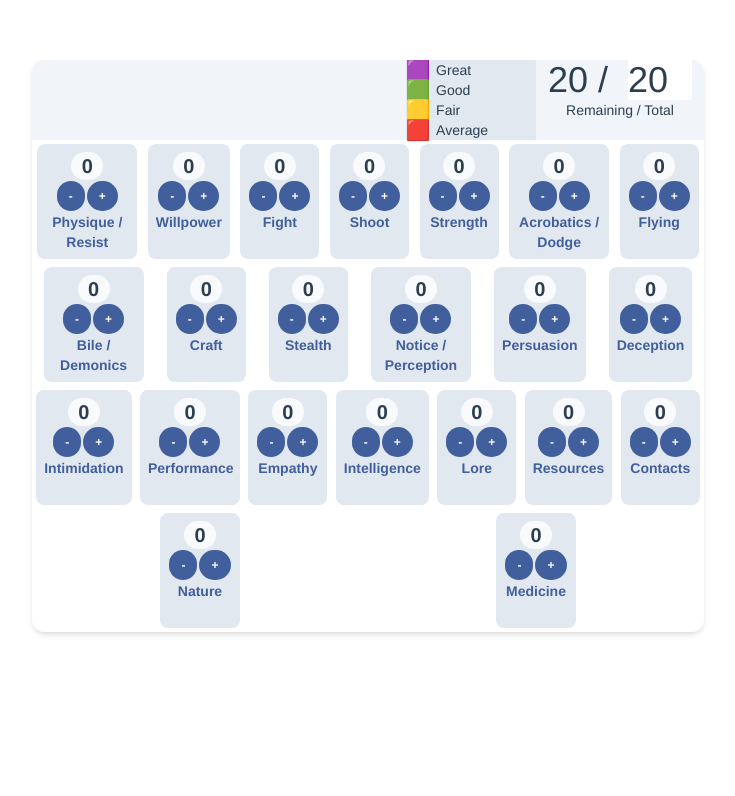
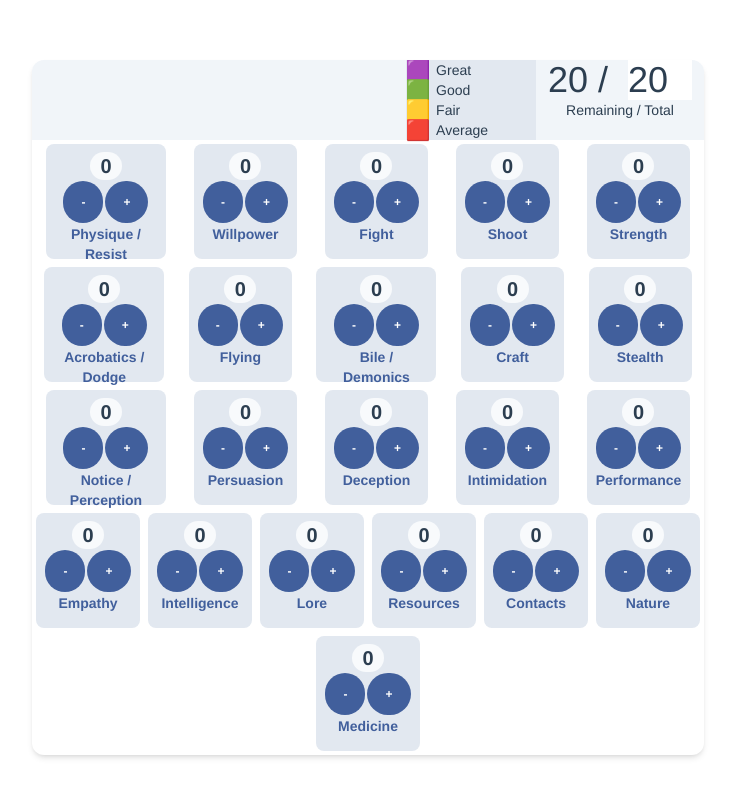
Before and after one commit to johncarmack1984/toh-skill-builder, a Vue app: page / in a window 1280 px wide. Shown: the top 796 px of the page, without its empty margins (272-1007 px from the left). Built offline with nearby package versions, Linux system fonts and the light colour scheme.

Commit message:
Update HelloWorld.vue

```diff
--- a/src/components/HelloWorld.vue
+++ b/src/components/HelloWorld.vue
@@ -81,7 +81,7 @@ export default {
           v-for="skill in skills"
           :key="skill.name"
           :value="skill.value"
-          class="rounded-lg bg-slate-200 m-1 p-2 max-w-[100px] h-[115px]"
+          class="rounded-lg bg-slate-200 m-1 p-2 max-w-[120px] h-[115px]"
         >
           <div>
             <input
@@ -98,7 +98,7 @@ export default {
             @click="skill.value--;"
             class="
               text-xs font-bold bg-blue-dark hover:bg-blue-400 transition-colors
-              rounded-full px-[12px] py-[7px] m-[1px] text-white focus:ring-2 ring-blue-500
+              rounded-full px-[18px] py-[13px] m-[1px] text-white focus:ring-2 ring-blue-500
             "
           >
               -
@@ -108,7 +108,7 @@ export default {
             @click="skill.value++;"
             class="
               text-xs font-bold bg-blue-dark hover:bg-blue-400 transition-colors
-              rounded-full px-[12px] py-[7px] m-[1px] text-white focus:ring-2 ring-blue-500
+              rounded-full px-[18px] py-[13px] m-[1px] text-white focus:ring-2 ring-blue-500
             "
           >
                +
```
